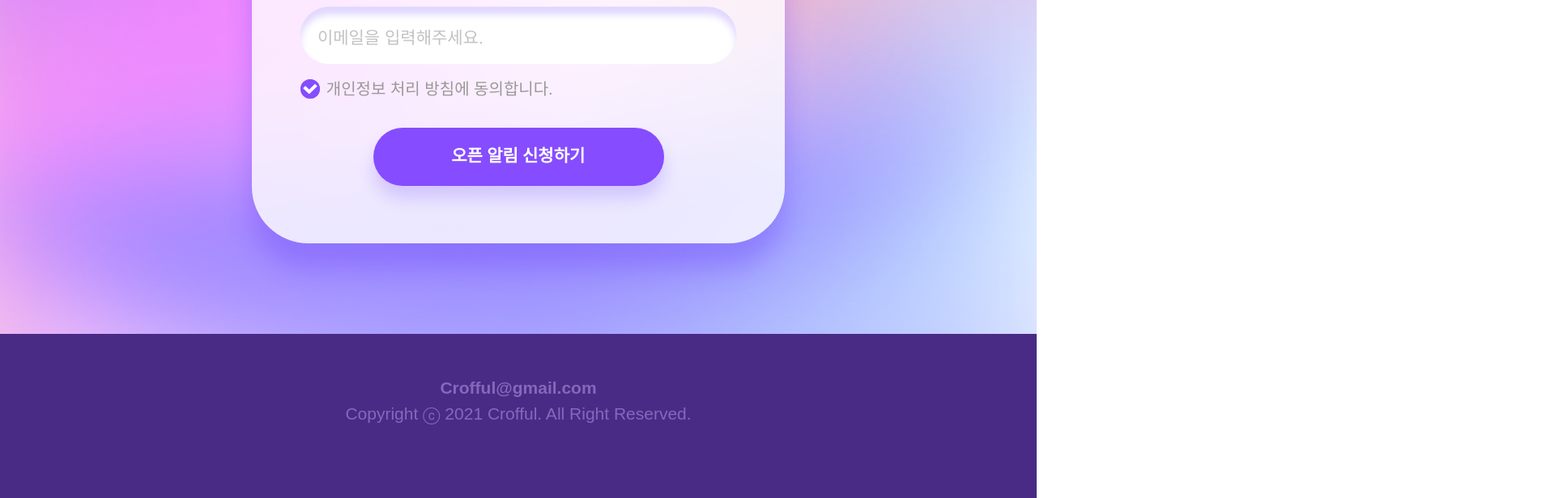
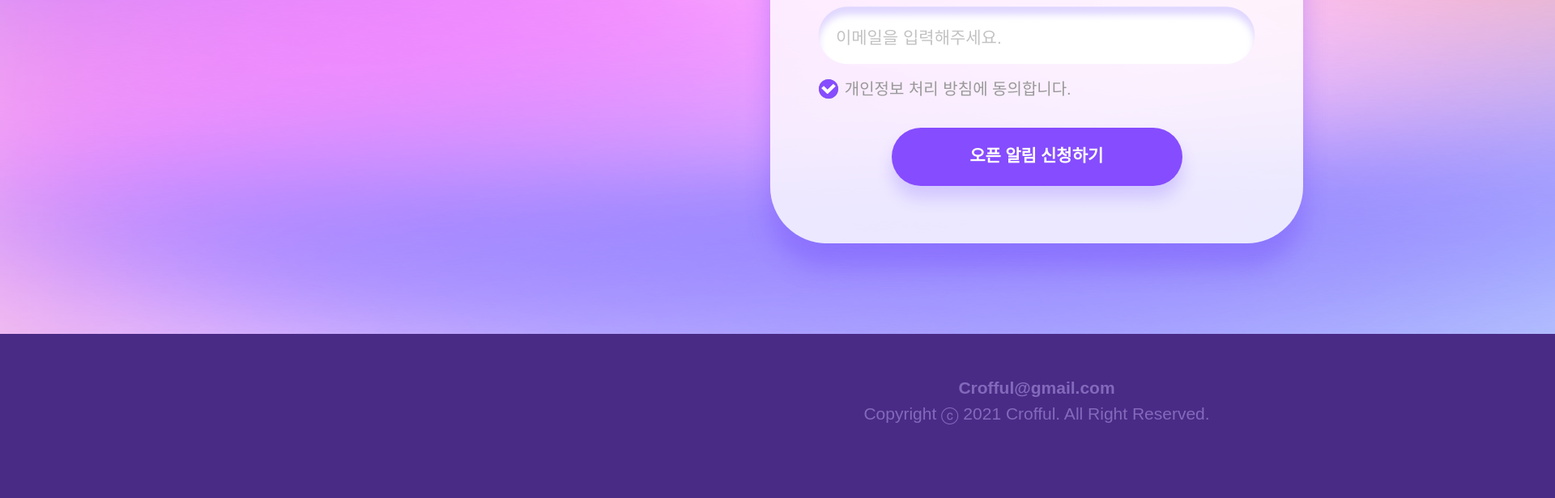
Before and after one commit to DwarfThema/Crofful_Landing_Promotion, a React (Create React App) app: page /#/ in a window 1280 px wide. Shown: the part 5927-6543 px from the top of the page at 81% size, 1920 px wide, since content can reach past the window. Built offline with nearby package versions, Linux system fonts and the light colour scheme.

Commit message:
front fin_width fix

```diff
--- a/src/Components/Bottom.tsx
+++ b/src/Components/Bottom.tsx
@@ -4,7 +4,7 @@ const CopyrightPage = styled.div`
   display: flex;
   flex-direction: column;
   align-items: center;
-  min-width: 100%;
+  min-width: 200%;
 `;
 
 const OverlapGroup = styled.div`
--- a/src/Components/Page1.tsx
+++ b/src/Components/Page1.tsx
@@ -8,8 +8,9 @@ const Page1 = styled.div`
   height: 1636px;
   display: flex;
   padding: 0 0px;
+  margin-left: 0%;
   align-items: center;
-  width: 100%;
+  width: 200%;
 `;
 
 const OverlapGroup1 = styled.div`
--- a/src/Components/Page2.tsx
+++ b/src/Components/Page2.tsx
@@ -7,7 +7,7 @@ import butterfly from "../Components/img/butterfly@2x.png";
 
 const Page2 = styled.div`
   position: relative;
-  width: 100%;
+  width: 200%;
   display: flex;
   flex-direction: column;
   padding: 29.9px 40.7px;
--- a/src/Components/Page3.tsx
+++ b/src/Components/Page3.tsx
@@ -14,7 +14,7 @@ import minecraft from "../Components/img/minecraft-1@2x.png";
 
 const Page3 = styled.div`
   position: relative;
-  width: 100%;
+  width: 200%;
   display: flex;
   flex-direction: column;
   height: 1458px;
--- a/src/Components/Page4.tsx
+++ b/src/Components/Page4.tsx
@@ -11,6 +11,7 @@ const Page4 = styled.div`
   flex-direction: column;
   align-items: center;
   min-width: 704px;
+  width: 200%;
 `;
 
 const OverlapGroup3 = styled.div`
--- a/src/Components/Page5.tsx
+++ b/src/Components/Page5.tsx
@@ -9,7 +9,7 @@ const SubmitPage = styled.div`
   display: flex;
   justify-content: center;
   align-items: flex-start;
-  min-width: 100%;
+  min-width: 200%;
 `;
 
 const OverlapGroup3 = styled.div`
```
